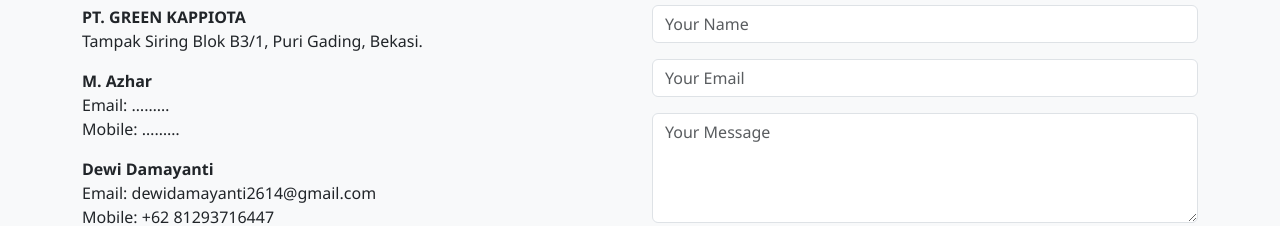
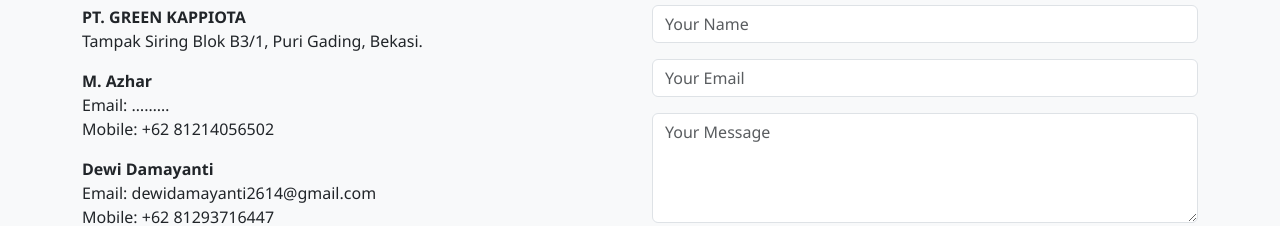
Before and after one commit to mnaufalfadhil/PT-GreenKappiota, a plain HTML site: page contact.html in a window 1280 px wide. Shown: the part 347-573 px from the top of the page. Drawn offline with nearby package versions, Linux system fonts and the light colour scheme; files whose address does not match are found by name.

Commit message:
Update contact.html

```diff
--- a/contact.html
+++ b/contact.html
@@ -105,7 +105,7 @@
       <h5>Office Info</h5>
       <p><strong>PT. GREEN KAPPIOTA</strong><br>
         Tampak Siring Blok B3/1, Puri Gading, Bekasi.</p>
-      <p><strong>M. Azhar</strong><br>Email: ………<br>Mobile: ………</p>
+      <p><strong>M. Azhar</strong><br>Email: ………<br>Mobile: +62 81214056502</p>
       <p><strong>Dewi Damayanti</strong><br>Email: dewidamayanti2614@gmail.com<br>Mobile: +62 81293716447</p>
     </div>
 
```
